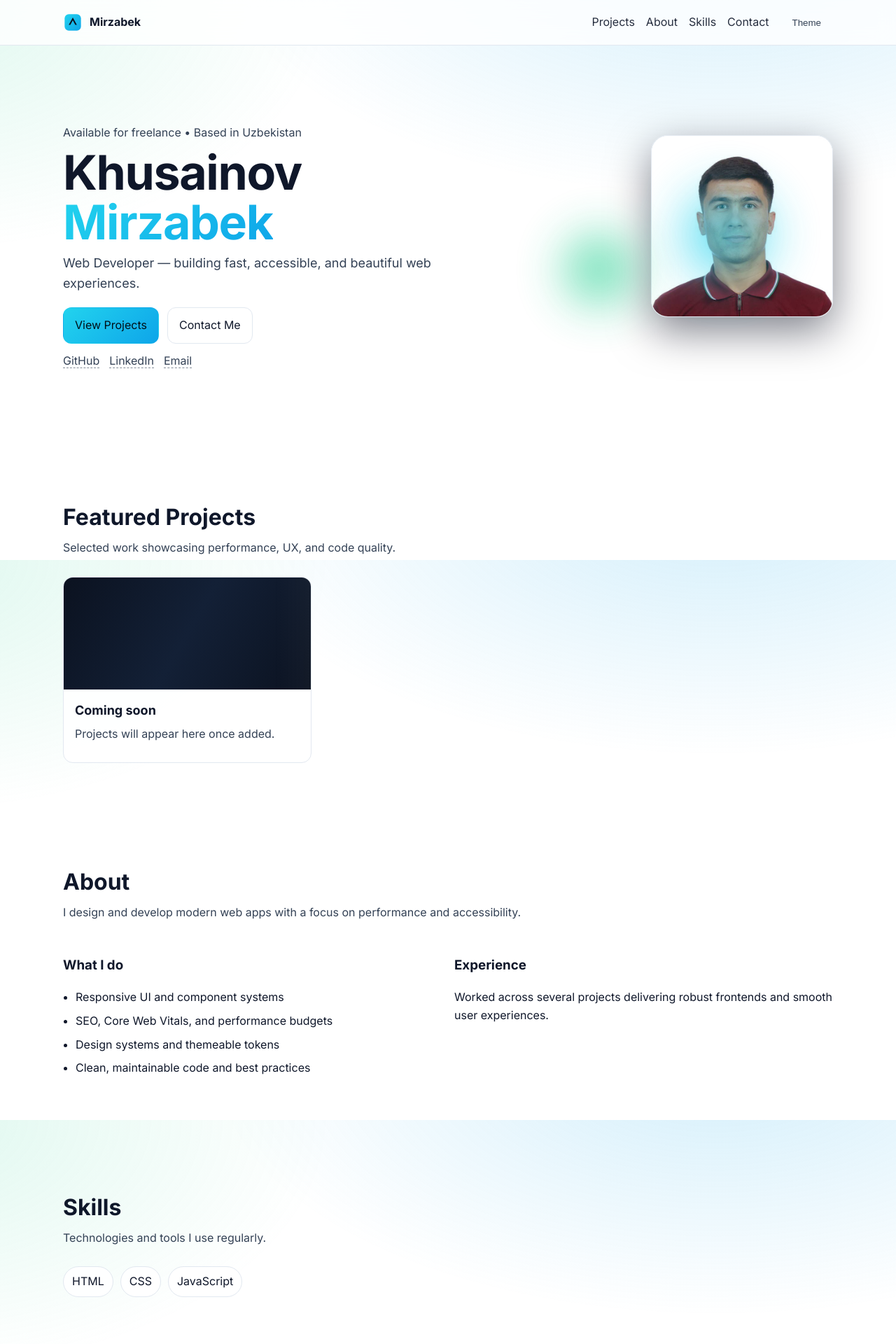
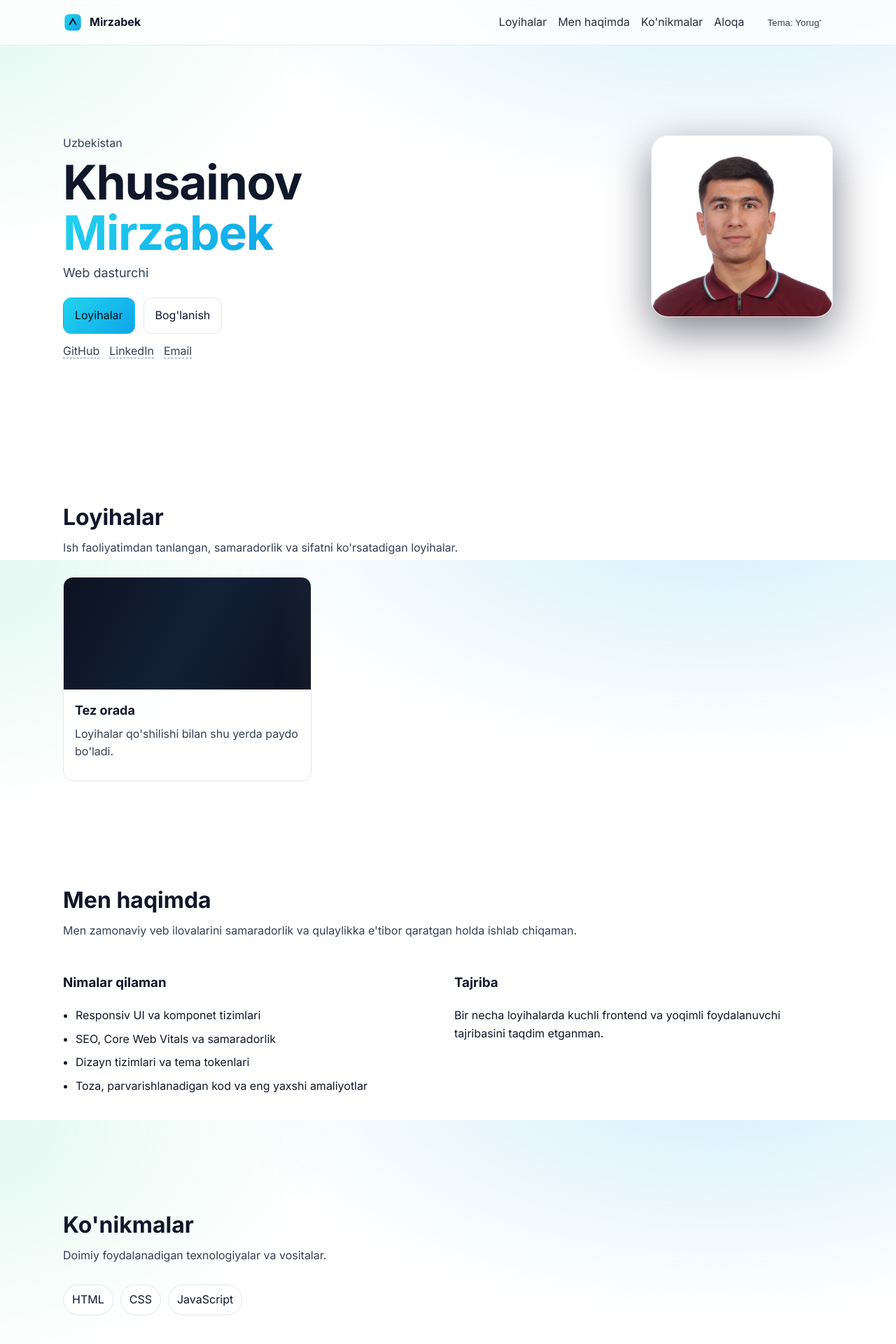
Before and after one commit to Mirzabek3555/Portfolio, a Django app: template templates/home.html in a window 1280 px wide. Shown: the top 1920 px of the page at 70% size. Run offline with Django 5.2, Linux system fonts and the light colour scheme; the template is opened without the code that fills it, so the values that code supplies are empty.

Commit message:
portfolio project sections

```diff
--- a/portfolio_site/settings.py
+++ b/portfolio_site/settings.py
@@ -117,6 +117,9 @@ USE_TZ = True
 
 STATIC_URL = 'static/'
 STATICFILES_DIRS = [BASE_DIR / 'static']
+# Media (uploads)
+MEDIA_URL = '/media/'
+MEDIA_ROOT = BASE_DIR / 'media'
 
 # Default primary key field type
 # https://docs.djangoproject.com/en/5.2/ref/settings/#default-auto-field
--- a/static/main.js
+++ b/static/main.js
@@ -11,8 +11,14 @@ function updateTheme() {
   const next = document.documentElement.dataset.theme === 'dark' ? 'light' : 'dark';
   document.documentElement.dataset.theme = next;
   localStorage.setItem('theme', next);
+  if (toggle) toggle.textContent = next === 'dark' ? 'Tema: Qorong\'u' : 'Tema: Yorug\'';
 }
-if (toggle) toggle.addEventListener('click', updateTheme);
+if (toggle) {
+  toggle.addEventListener('click', updateTheme);
+  // initialize button label on load
+  const current = document.documentElement.dataset.theme;
+  toggle.textContent = current === 'dark' ? 'Tema: Qorong\'u' : 'Tema: Yorug\'';
+}
 const navToggle = document.querySelector('.nav-toggle');
 const navLinks = document.querySelector('.nav-links');
 if (navToggle && navLinks) {
--- a/static/styles.css
+++ b/static/styles.css
@@ -1,7 +1,8 @@
 /* Inlined from src/styles.css */
-/* Design system tokens */
+/* Design system tokens with explicit theme support */
 :root { --bg: #0b1220; --bg-elevated: #0f172a; --text: #e2e8f0; --muted: #94a3b8; --primary: #0ea5e9; --primary-2: #22d3ee; --accent: #34d399; --card: #0f172a; --border: #1e293b; --ring: 0 0 0 3px rgb(14 165 233 / 35%); --radius: 14px; --shadow-1: 0 10px 30px rgb(2 6 23 / 35%); --shadow-2: 0 20px 60px rgb(2 6 23 / 50%); }
-@media (prefers-color-scheme: light) { :root { --bg: #ffffff; --bg-elevated: #f8fafc; --text: #0f172a; --muted: #334155; --card: #ffffff; --border: #e2e8f0; } }
+html[data-theme='light'] { --bg: #ffffff; --bg-elevated: #f8fafc; --text: #0f172a; --muted: #334155; --card: #ffffff; --border: #e2e8f0; }
+html[data-theme='dark'] { --bg: #0b1220; --bg-elevated: #0f172a; --text: #e2e8f0; --muted: #94a3b8; --card: #0f172a; --border: #1e293b; }
 * { box-sizing: border-box; }
 html, body { height: 100%; }
 body { margin: 0; font-family: Inter, ui-sans-serif, system-ui, -apple-system, Segoe UI, Roboto, Arial, Noto Sans, "Apple Color Emoji", "Segoe UI Emoji"; color: var(--text); background: radial-gradient(1200px 600px at 80% -10%, rgb(14 165 233 / 18%), transparent 60%), radial-gradient(1000px 600px at -10% 0%, rgb(52 211 153 / 16%), transparent 60%), var(--bg); line-height: 1.6; }
@@ -41,9 +42,7 @@ body { margin: 0; font-family: Inter, ui-sans-serif, system-ui, -apple-system, S
 .social a:hover { color: var(--text); border-bottom-color: transparent; }
 .hero-art { position: relative; min-height: 320px; }
 .portrait { position: relative; width: 260px; height: 260px; object-fit: cover; border-radius: 24px; border: 1px solid var(--border); box-shadow: var(--shadow-2); display: block; margin-left: auto; }
-.orb { position: absolute; filter: blur(30px); opacity: .9; border-radius: 999px; }
-.orb-a { width: 220px; height: 220px; background: radial-gradient(circle, var(--primary-2), transparent 60%); top: 10%; right: 10%; }
-.orb-b { width: 180px; height: 180px; background: radial-gradient(circle, var(--accent), transparent 60%); bottom: 12%; left: 0; }
+/* Removed decorative blur orbs over photo for a clean portrait */
 /* grid overlay removed */
 /* Cards */
 .projects-grid { display: grid; grid-template-columns: repeat(3, 1fr); gap: 18px; }
--- a/templates/base.html
+++ b/templates/base.html
@@ -1,12 +1,12 @@
 {% load static %}
 <!doctype html>
-<html lang="en">
+<html lang="uz">
 <head>
     <meta charset="utf-8">
     <meta name="viewport" content="width=device-width, initial-scale=1">
     <meta name="theme-color" content="#0ea5e9">
-    <title>{% block title %}Khusainov Mirzabek — Web Developer Portfolio{% endblock %}</title>
-    <meta name="description" content="Portfolio of Khusainov Mirzabek, a web developer crafting modern, fast, and accessible websites and apps.">
+    <title>{% block title %}Xusainov Mirzabek — Veb dasturchi portfeli{% endblock %}</title>
+    <meta name="description" content="Xusainov Mirzabek portfeli — tez, qulay va zamonaviy veb ilovalar.">
     <link rel="icon" href="{% static 'favicon.svg' %}" type="image/svg+xml">
     <link rel="preconnect" href="https://fonts.googleapis.com">
     <link rel="preconnect" href="https://fonts.gstatic.com" crossorigin>
@@ -15,10 +15,10 @@
     {% block head %}{% endblock %}
 </head>
 <body>
-    <a class="skip-link" href="#main">Skip to content</a>
+    <a class="skip-link" href="#main">Asosiy qismga o'tish</a>
     <header class="site-header" role="banner">
         <nav class="nav container" aria-label="Primary">
-            <a href="/" class="logo" aria-label="Go to home">
+            <a href="/" class="logo" aria-label="Bosh sahifaga qaytish">
                 <svg viewBox="0 0 48 48" width="28" height="28" aria-hidden="true">
                     <defs>
                         <linearGradient id="g" x1="0" y1="0" x2="1" y2="1">
@@ -31,17 +31,17 @@
                 </svg>
                 <span>Mirzabek</span>
             </a>
-            <button class="nav-toggle" aria-label="Toggle navigation" aria-expanded="false">
+            <button class="nav-toggle" aria-label="Navigatsiyani almashtirish" aria-expanded="false">
                 <span class="bar"></span>
                 <span class="bar"></span>
                 <span class="bar"></span>
             </button>
             <ul class="nav-links">
-                <li><a href="#projects">Projects</a></li>
-                <li><a href="#about">About</a></li>
-                <li><a href="#skills">Skills</a></li>
-                <li><a href="#contact">Contact</a></li>
-                <li><button id="theme-toggle" class="btn btn-ghost" aria-label="Toggle theme">Theme</button></li>
+                <li><a href="#projects">Loyihalar</a></li>
+                <li><a href="#about">Men haqimda</a></li>
+                <li><a href="#skills">Ko'nikmalar</a></li>
+                <li><a href="#contact">Aloqa</a></li>
+                <li><button id="theme-toggle" class="btn btn-ghost" aria-label="Temani almashtirish">Tema</button></li>
             </ul>
         </nav>
     </header>
@@ -59,8 +59,8 @@
 
     <footer class="site-footer">
         <div class="container footer-inner">
-            <p>© <span id="year"></span> Khusainov Mirzabek. All rights reserved.</p>
-            <a class="btn btn-ghost" href="#home">Back to top</a>
+            <p>© <span id="year"></span> Xusainov Mirzabek. Barcha huquqlar himoyalangan.</p>
+            <a class="btn btn-ghost" href="#home">Yuqoriga</a>
         </div>
     </footer>
 
--- a/templates/home.html
+++ b/templates/home.html
@@ -4,32 +4,30 @@
 {% block content %}
     <section id="home" class="hero container">
         <div class="hero-content">
-            <p class="eyebrow">Available for freelance • Based in Uzbekistan</p>
+            <p class="eyebrow">Uzbekistan</p>
             <h1>
                 Khusainov <span class="accent">Mirzabek</span>
             </h1>
-            <p class="subtitle">Web Developer — building fast, accessible, and beautiful web experiences.</p>
+            <p class="subtitle">Web dasturchi </p>
             <div class="cta">
-                <a href="#projects" class="btn btn-primary">View Projects</a>
-                <a href="#contact" class="btn btn-outline">Contact Me</a>
+                <a href="#projects" class="btn btn-primary">Loyihalar</a>
+                <a href="#contact" class="btn btn-outline">Bog'lanish</a>
             </div>
             <ul class="social">
-                <li><a href="https://github.com/" target="_blank" rel="noopener" aria-label="GitHub">GitHub</a></li>
+                <li><a href="https://github.com/Mirzabek3555" target="_blank" rel="noopener" aria-label="GitHub">GitHub</a></li>
                 <li><a href="https://www.linkedin.com/" target="_blank" rel="noopener" aria-label="LinkedIn">LinkedIn</a></li>
-                <li><a href="mailto:example@mail.com" aria-label="Email">Email</a></li>
+                <li><a href="https://xusainovmirzabek@gmail.com" aria-label="Email">Email</a></li>
             </ul>
         </div>
         <div class="hero-art">
             <img src="{% static 'images/profile.jpg' %}" alt="Khusainov Mirzabek portrait" class="portrait">
-            <div class="orb orb-a" aria-hidden="true"></div>
-            <div class="orb orb-b" aria-hidden="true"></div>
         </div>
     </section>
 
     <section id="projects" class="section container">
         <div class="section-head">
-            <h2>Featured Projects</h2>
-            <p>Selected work showcasing performance, UX, and code quality.</p>
+            <h2>Loyihalar</h2>
+            <p>Ish faoliyatimdan tanlangan, samaradorlik va sifatni ko'rsatadigan loyihalar.</p>
         </div>
         <div class="projects-grid" role="list">
             {% for p in projects %}
@@ -50,8 +48,8 @@
             <article class="card" role="listitem">
                 <div class="card-media shimmer"></div>
                 <div class="card-body">
-                    <h3>Coming soon</h3>
-                    <p>Projects will appear here once added.</p>
+                    <h3>Tez orada</h3>
+                    <p>Loyihalar qo'shilishi bilan shu yerda paydo bo'ladi.</p>
                 </div>
             </article>
             {% endfor %}
@@ -60,30 +58,30 @@
 
     <section id="about" class="section container">
         <div class="section-head">
-            <h2>About</h2>
-            <p>I design and develop modern web apps with a focus on performance and accessibility.</p>
+            <h2>Men haqimda</h2>
+            <p>Men zamonaviy veb ilovalarini samaradorlik va qulaylikka e'tibor qaratgan holda ishlab chiqaman.</p>
         </div>
         <div class="about-grid">
             <div>
-                <h3>What I do</h3>
+                <h3>Nimalar qilaman</h3>
                 <ul class="checklist">
-                    <li>Responsive UI and component systems</li>
-                    <li>SEO, Core Web Vitals, and performance budgets</li>
-                    <li>Design systems and themeable tokens</li>
-                    <li>Clean, maintainable code and best practices</li>
+                    <li>Responsiv UI va komponet tizimlari</li>
+                    <li>SEO, Core Web Vitals va samaradorlik</li>
+                    <li>Dizayn tizimlari va tema tokenlari</li>
+                    <li>Toza, parvarishlanadigan kod va eng yaxshi amaliyotlar</li>
                 </ul>
             </div>
             <div>
-                <h3>Experience</h3>
-                <p>Worked across several projects delivering robust frontends and smooth user experiences.</p>
+                <h3>Tajriba</h3>
+                <p>Bir necha loyihalarda kuchli frontend va yoqimli foydalanuvchi tajribasini taqdim etganman.</p>
             </div>
         </div>
     </section>
 
     <section id="skills" class="section container">
         <div class="section-head">
-            <h2>Skills</h2>
-            <p>Technologies and tools I use regularly.</p>
+            <h2>Ko'nikmalar</h2>
+            <p>Doimiy foydalanadigan texnologiyalar va vositalar.</p>
         </div>
         <ul class="tags">
             {% for s in skills %}<li>{{ s.name }}</li>{% empty %}
@@ -94,26 +92,26 @@
 
     <section id="contact" class="section container">
         <div class="section-head">
-            <h2>Contact</h2>
-            <p>Have a project in mind? Let’s talk.</p>
+            <h2>Aloqa</h2>
+            <p>Loyiha bormi? Keling, gaplashamiz.</p>
         </div>
         <form class="contact-form" name="contact" method="post">
             {% csrf_token %}
             <div class="grid-2">
                 <label>
-                    <span>Name</span>
+                    <span>Ism</span>
                     <input required name="name" autocomplete="name" />
                 </label>
                 <label>
-                    <span>Email</span>
+                    <span>Elektron pochta</span>
                     <input required name="email" type="email" autocomplete="email" />
                 </label>
             </div>
             <label>
-                <span>Message</span>
+                <span>Xabar</span>
                 <textarea required name="message" rows="5"></textarea>
             </label>
-            <button class="btn btn-primary" type="submit">Send Message</button>
+            <button class="btn btn-primary" type="submit">Yuborish</button>
         </form>
     </section>
 {% endblock %}
```
Also changed, not shown: portfolio/urls.py (+15 -0 lines), db.sqlite3, projects/Al-Jabr.png (added), projects/back.webp (deleted), projects/images.png (added), projects/images_B4IabHW.png (added), projects/uchqunbek.png (deleted).
